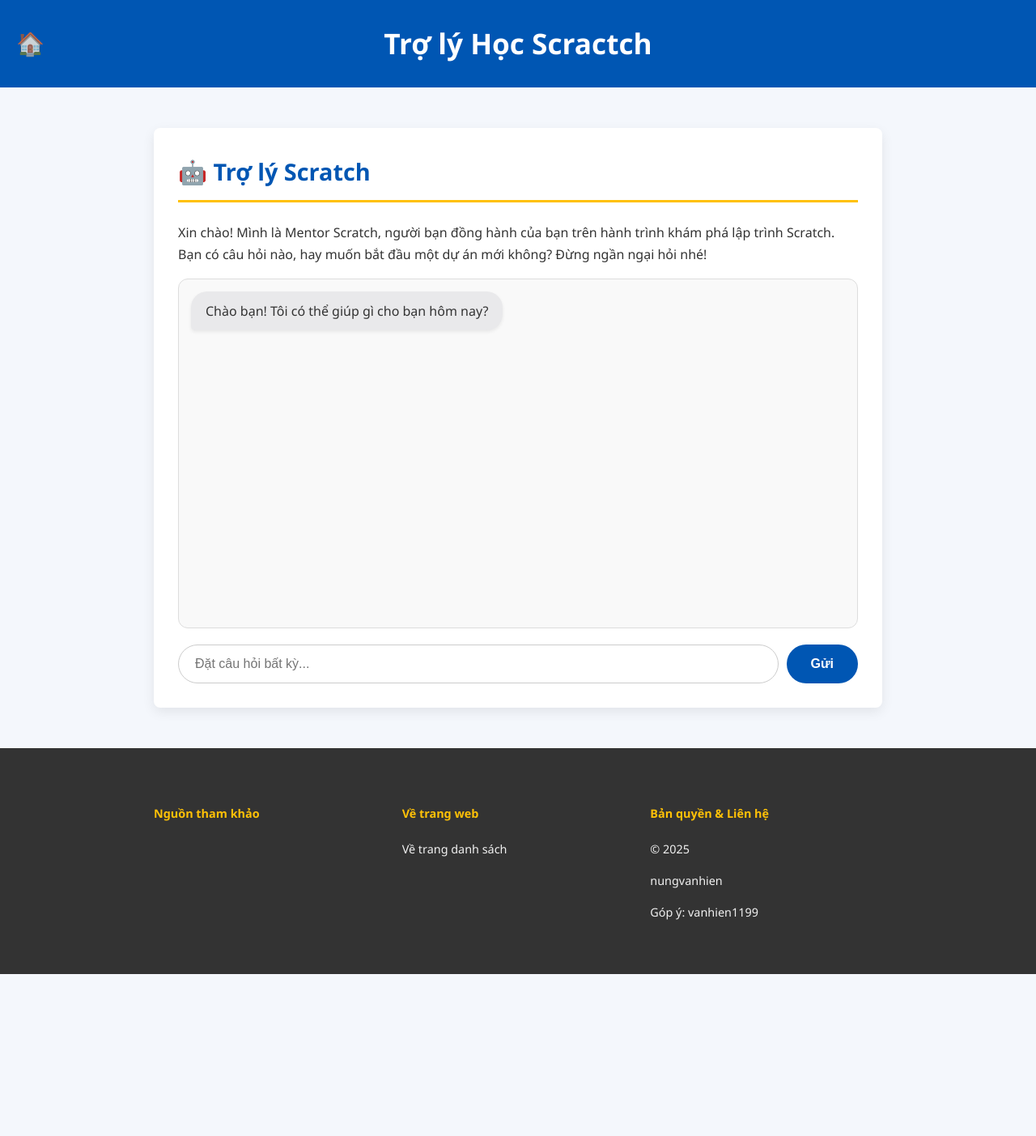
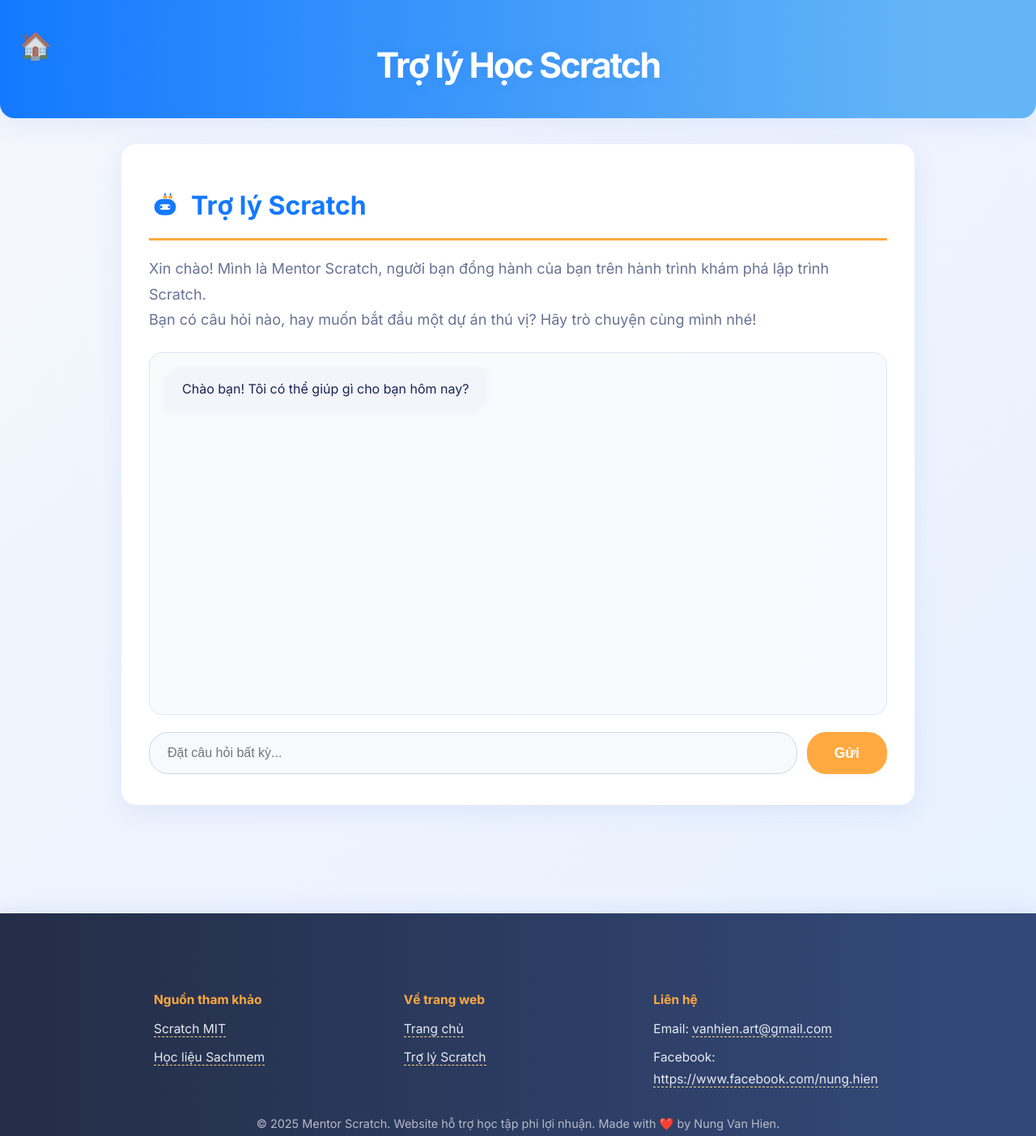
Before and after one commit to vanhien1199-art/Tin9, a website: page scratch3/index.html in a window 1280 px wide. Shown: the top 1403 px of the page at 81% size. Before the commit the page ends 1203 px from the top, so only its background shows below. Drawn offline with nearby package versions, Linux system fonts and the light colour scheme.

Commit message:
Update index.html

```diff
--- a/scratch3/index.html
+++ b/scratch3/index.html
@@ -4,121 +4,282 @@
     <meta charset="UTF-8">
     <meta name="viewport" content="width=device-width, initial-scale=1.0">
     <title>Trợ lý Scratch - Hỏi đáp</title>
-
+    <link rel="preconnect" href="https://fonts.googleapis.com">
+    <link rel="preconnect" href="https://fonts.gstatic.com" crossorigin>
+    <!-- Google Fonts for modern look -->
+    <link href="https://fonts.googleapis.com/css2?family=Inter:wght@400;600;700&display=swap" rel="stylesheet">
     <script src="https://cdn.jsdelivr.net/npm/marked/marked.min.js"></script>
-
-    <script>
-        window.lessonId = 'default';
-        // --- TOÀN BỘ SCRIPT CHATBOT LỖI ĐÃ BỊ XÓA KHỎI ĐÂY ---
-    </script>
 
     <style>
         :root {
-            --primary-color: #0056b3; /* Xanh dương */
-            --secondary-color: #ffc107; /* Vàng */
-            --bg-color: #f4f7fc;
-            --card-bg-color: #ffffff;
-            --text-color: #333;
+            --primary-color: #1479ff;
+            --secondary-color: #ffa940;
+            --bg-gradient-start: #f4f7fc;
+            --bg-gradient-end: #e6f0ff;
+            --card-bg: #fff;
+            --text-main: #1a2455;
+            --text-muted: #687293;
+            --border-radius: 18px;
+            --box-shadow: 0 8px 32px rgba(52,103,217,0.09);
         }
-        body { font-family: 'Segoe UI', Tahoma, Geneva, Verdana, sans-serif; line-height: 1.7; background-color: var(--bg-color); color: var(--text-color); margin: 0; }
-        .container { max-width: 900px; margin: 0 auto; padding: 20px; }
-        header { background-color: var(--primary-color); color: white; padding: 1.5rem 1rem; text-align: center; margin-bottom: 30px; position: relative; }
-        header h1 { margin: 0; font-size: 2.2em; }
-        .card { background-color: var(--card-bg-color); border-radius: 8px; box-shadow: 0 5px 15px rgba(0,0,0,0.08); padding: 30px; margin-bottom: 30px; }
-        h2, h3, h4 { color: var(--primary-color); }
-        h2 { border-bottom: 3px solid var(--secondary-color); padding-bottom: 10px; margin-top: 0; }
-        button { background-color: var(--secondary-color); color: var(--text-color); border: none; padding: 10px 20px; font-size: 1em; border-radius: 5px; cursor: pointer; }
-
-        .home-btn { position: absolute; top: 50%; left: 20px; transform: translateY(-50%); font-size: 28px; color: white; text-decoration: none; opacity: 0.8; }
-
-        /* CSS Chatbot, Footer, Back-to-Top */
-        /* Tôi sẽ sử dụng phiên bản CSS nâng cấp mà thầy/cô thích */
-        #ai-chatbot-card h3, #ai-chatbot-card h2 {
+        html {
+            scroll-behavior: smooth;
+        }
+        body {
+            font-family: 'Inter', 'Segoe UI', Tahoma, Geneva, Verdana, sans-serif;
+            line-height: 1.75;
+            background: linear-gradient(135deg, var(--bg-gradient-start) 0%, var(--bg-gradient-end) 100%);
+            color: var(--text-main);
+            margin: 0;
+        }
+        .container {
+            max-width: 980px;
+            margin: 32px auto;
+            padding: 0 28px 60px;
+        }
+        header {
+            background: linear-gradient(90deg, var(--primary-color), #64b5f6 90%);
+            color: #fff;
+            padding: 2.7rem 1.2rem 1.7rem;
+            text-align: center;
+            border-bottom-left-radius: var(--border-radius);
+            border-bottom-right-radius: var(--border-radius);
+            box-shadow: var(--box-shadow);
+            position: relative;
+        }
+        .home-btn {
+            position: absolute;
+            top: 1.8rem;
+            left: 1.5rem;
+            font-size: 2em;
+            color: #fff;
+            opacity: 0.85;
+            transition: opacity 0.2s, transform 0.2s;
+            text-decoration: none;
+            z-index: 2;
+        }
+        .home-btn:hover {
+            opacity: 1;
+            transform: scale(1.12);
+        }
+        header h1 {
+            font-size: 2.7em;
+            font-weight: 700;
+            margin: 0;
+            letter-spacing: -2px;
+            text-shadow: 0 1px 16px rgba(52,103,217,0.10);
+        }
+        .card {
+            background: var(--card-bg);
+            border-radius: var(--border-radius);
+            box-shadow: var(--box-shadow);
+            padding: 48px 34px 38px;
+            margin-bottom: 42px;
+            transition: box-shadow 0.2s;
+        }
+        .card:hover {
+            box-shadow: 0 8px 40px rgba(52,103,217,0.18);
+        }
+        h2, h3, h4 {
+            color: var(--primary-color);
+            font-weight: 700;
+            margin-bottom: 0.6em;
+        }
+        h2 {
+            font-size: 2em;
+            border-bottom: 3px solid var(--secondary-color);
+            padding-bottom: 12px;
+            margin-top: 0;
+        }
+        button {
+            background: var(--secondary-color);
+            color: #fff;
+            border: none;
+            padding: 12px 34px;
+            font-size: 1.1em;
+            border-radius: 24px;
+            cursor: pointer;
+            font-weight: 600;
+            box-shadow: 0 2px 8px rgba(52,103,217,0.042);
+            transition: background 0.2s, opacity 0.2s;
+        }
+        button:hover {
+            background: #ff822e;
+            opacity: 0.93;
+        }
+        /* Chatbot Section */
+        #ai-chatbot-card h2 {
             display: flex;
             align-items: center;
-            gap: 10px;
-            font-size: 1.8em;
+            gap: 16px;
+            font-size: 2em;
+        }
+        #ai-chatbot-card p {
+            font-size: 1.13em;
+            color: var(--text-muted);
+            margin-bottom: 24px;
         }
         .chat-window {
-            height: 400px;
-            border: 1px solid #ddd;
-            background-color: #f9f9f9;
-            padding: 15px;
-            border-radius: 12px;
+            height: 410px;
+            border: 1px solid #e0e5ef;
+            background: linear-gradient(97deg, #f8fafc 0%, #f8faff 100%);
+            padding: 18px;
+            border-radius: 16px;
             display: flex;
             flex-direction: column;
-            gap: 12px;
+            gap: 16px;
             overflow-y: auto;
             scroll-behavior: smooth;
+            margin-bottom: 21px;
         }
         .chat-message {
-            padding: 12px 18px;
-            border-radius: 20px;
-            max-width: 75%;
-            line-height: 1.5;
-            box-shadow: 0 2px 4px rgba(0,0,0,0.07);
+            padding: 14px 22px;
+            border-radius: 22px;
+            max-width: 80%;
+            font-size: 1em;
+            line-height: 1.55;
+            box-shadow: 0 2px 8px rgba(52,103,217,0.05);
         }
         .ai-message {
-            background-color: #e9e9eb;
-            color: #333;
+            background: #f3f5fb;
+            color: var(--text-main);
             align-self: flex-start;
-            border-bottom-left-radius: 5px;
+            border-bottom-left-radius: 7px;
+            border-top-right-radius: 7px;
         }
         .user-message {
-            background-color: var(--primary-color);
-            color: white;
+            background: linear-gradient(90deg, #1479ff 40%, #409fff 100%);
+            color: #fff;
             align-self: flex-end;
-            border-bottom-right-radius: 5px;
+            border-bottom-right-radius: 7px;
+            border-top-left-radius: 7px;
         }
         .chat-input-area {
             display: flex;
-            gap: 10px;
-            margin-top: 20px;
+            gap: 12px;
+            margin-top: 4px;
         }
         .chat-input-area input {
             flex-grow: 1;
-            border: 1px solid #ccc;
-            border-radius: 25px;
-            padding: 14px 20px;
+            border: 1.3px solid #cfd5e6;
+            border-radius: 24px;
+            padding: 16px 22px;
             font-size: 1em;
-            transition: border-color 0.3s;
+            transition: border-color 0.18s, box-shadow 0.18s;
+            background: #f7fafd;
         }
         .chat-input-area input:focus {
             outline: none;
             border-color: var(--primary-color);
-            box-shadow: 0 0 5px rgba(0,123,255,0.3);
+            box-shadow: 0 0 8px rgba(52,103,217,0.11);
         }
-        .chat-input-area button {
-            border-radius: 25px;
-            font-weight: bold;
-            padding: 0 30px;
-            background-color: var(--primary-color);
-            color: white;
-            font-size: 1em;
-            transition: opacity 0.3s;
+        .site-footer {
+            background: linear-gradient(90deg, #232d46, #334877 90%);
+            color: #e7eaf1;
+            padding: 40px 0 21px;
+            font-size: 0.97em;
+            box-shadow: 0 -4px 22px rgba(52,103,217,0.1);
         }
-        .chat-input-area button:hover { opacity: 0.8; }
-
-        .site-footer { background-color: #333; color: #f1f1f1; padding: 30px 0; font-size: 0.9em; }
-        .footer-grid { display: grid; grid-template-columns: repeat(auto-fit, minmax(250px, 1fr)); gap: 20px; }
-        .site-footer h4 { color: var(--secondary-color); }
-        .site-footer ul { list-style-type: none; padding: 0; }
-        .site-footer a { color: #f1f1f1; text-decoration: none; }
-        #back-to-top-btn { display: none; position: fixed; bottom: 20px; right: 20px; z-index: 999; background-color: var(--secondary-color); color: var(--text-color); cursor: pointer; padding: 10px; border-radius: 50%; font-size: 18px; width: 50px; height: 50px; text-align: center; line-height: 30px; text-decoration: none; border: none;}
+        .footer-grid {
+            display: grid;
+            grid-template-columns: repeat(auto-fit, minmax(250px, 1fr));
+            gap: 26px;
+            max-width: 900px;
+            margin: 0 auto 20px;
+            padding: 0 18px;
+        }
+        .site-footer h4 {
+            color: var(--secondary-color);
+            font-weight: 700;
+        }
+        .site-footer ul {
+            list-style-type: none;
+            padding: 0;
+            margin: 0;
+        }
+        .site-footer li {
+            margin-bottom: 8px;
+        }
+        .site-footer a {
+            color: #e7eaf1;
+            text-decoration: none;
+            border-bottom: 1px dashed #ffd789;
+            transition: color 0.2s;
+        }
+        .site-footer a:hover {
+            color: #ffcd68;
+        }
+        .footer-note {
+            text-align: center;
+            color: #b6bac8;
+            margin-top: 15px;
+            font-size: 0.93em;
+        }
+        #back-to-top-btn {
+            display: none;
+            position: fixed;
+            bottom: 26px;
+            right: 24px;
+            z-index: 999;
+            background: var(--secondary-color);
+            color: var(--text-main);
+            cursor: pointer;
+            padding: 14px 18px;
+            border-radius: 50px;
+            font-size: 1.4em;
+            box-shadow: 0 2px 16px rgba(52,103,217,0.13);
+            transition: background 0.2s, opacity 0.2s;
+        }
+        #back-to-top-btn:hover {
+            background: #ff822e;
+            opacity: 0.93;
+        }
+        @media only screen and (max-width: 700px) {
+            .container { padding: 0 8px 60px; }
+            .card { padding: 20px 10px; }
+            .chat-window { padding: 8px; }
+            .chat-input-area input { padding: 10px 14px; }
+        }
+        @media only screen and (max-width: 440px) {
+            .chat-window { height: 260px; }
+            .card { padding: 10px; }
+            header { padding: 1.1rem 0.3rem; }
+            header h1 { font-size: 1.6em; }
+            .chat-input-area button { padding: 0 10px; font-size: 0.9em; }
+        }
     </style>
 </head>
 <body id="page-top">
     <header>
         <a href="/" class="home-btn" title="Về trang chủ">🏠</a>
-        <h1>Trợ lý Học Scractch</h1>
+        <h1>Trợ lý Học Scratch</h1>
     </header>
 
     <div class="container">
         <section id="ai-chatbot-card" class="card">
-            <h2>🤖 Trợ lý Scratch</h2>
-            <p>Xin chào! Mình là Mentor Scratch, người bạn đồng hành của bạn trên hành trình khám phá lập trình Scratch. Bạn có câu hỏi nào, hay muốn bắt đầu một dự án mới không? Đừng ngần ngại hỏi nhé!</p>
+           <h2>
+  <span style="display:inline-flex;align-items:center;">
+    <svg width="40" height="40" viewBox="0 0 48 48" fill="none" style="margin-right:12px;vertical-align:middle;">
+      <rect x="8" y="14" width="32" height="24" rx="12" fill="#1479ff"/>
+      <rect x="16" y="22" width="16" height="8" rx="4" fill="#fff"/>
+      <circle cx="18" cy="26" r="2" fill="#1479ff"/>
+      <circle cx="30" cy="26" r="2" fill="#1479ff"/>
+      <rect x="21" y="8" width="6" height="6" rx="3" fill="#ffa940"/>
+      <rect x="29" y="8" width="6" height="6" rx="3" fill="#ffa940"/>
+      <rect x="23" y="5" width="2" height="4" rx="1" fill="#1479ff"/>
+      <rect x="31" y="5" width="2" height="4" rx="1" fill="#1479ff"/>
+    </svg>
+    Trợ lý Scratch
+  </span>
+</h2>
+            <p>
+                Xin chào! Mình là Mentor Scratch, người bạn đồng hành của bạn trên hành trình khám phá lập trình Scratch.<br>
+                Bạn có câu hỏi nào, hay muốn bắt đầu một dự án thú vị? Hãy trò chuyện cùng mình nhé!
+            </p>
             <div id="chat-window" class="chat-window">
-                <div class="chat-message ai-message">Chào bạn! Tôi có thể giúp gì cho bạn hôm nay?</div>
+                <div class="chat-message ai-message">
+                    Chào bạn! Tôi có thể giúp gì cho bạn hôm nay?
+                </div>
             </div>
             <div class="chat-input-area">
                 <input type="text" id="user-input" placeholder="Đặt câu hỏi bất kỳ...">
@@ -134,19 +295,45 @@
     // Script cho các chức năng chung (Footer, Back-to-Top)
     document.addEventListener('DOMContentLoaded', function() {
         const backToTopBtn = document.getElementById("back-to-top-btn");
-        if(backToTopBtn){
-            window.onscroll = () => {
-                backToTopBtn.style.display = (document.body.scrollTop > 100 || document.documentElement.scrollTop > 100) ? "block" : "none";
-            };
-        }
+        window.onscroll = () => {
+            backToTopBtn.style.display = (document.body.scrollTop > 100 || document.documentElement.scrollTop > 100) ? "block" : "none";
+        };
 
         const footer = document.querySelector('.site-footer');
         if (footer) {
-             footer.innerHTML = `<div class="container"><div class="footer-grid"><div><h4>Nguồn tham khảo</h4><ul><li></li></ul></div><div><h4>Về trang web</h4><ul><li><a href="/">Về trang danh sách</a></li></ul></div><div><h4>Bản quyền & Liên hệ</h4><p>&copy; ${new Date().getFullYear()}</p>nungvanhien<p>Góp ý: <a href="mailto:gopy@example.com">vanhien1199</a></p></div></div></div>`;
+            footer.innerHTML = `
+                <div class="container">
+                    <div class="footer-grid">
+                        <div>
+                            <h4>Nguồn tham khảo</h4>
+                            <ul>
+                                <li><a href="https://scratch.mit.edu/" target="_blank">Scratch MIT</a></li>
+                                <li><a href="https://hoclieu.sachmem.vn/" target="_blank">Học liệu Sachmem</a></li>
+                            </ul>
+                        </div>
+                        <div>
+                            <h4>Về trang web</h4>
+                            <ul>
+                                <li><a href="/">Trang chủ</a></li>
+                                <li><a href="#ai-chatbot-card">Trợ lý Scratch</a></li>
+                            </ul>
+                        </div>
+                        <div>
+                            <h4>Liên hệ</h4>
+                            <ul>
+                                <li>Email: <a href="mailto:vanhien.art@gmail.com">vanhien.art@gmail.com</a></li>
+                                <li>Facebook: <a href="https://www.facebook.com/nung.hien" target="_blank">https://www.facebook.com/nung.hien</a></li>
+                            </ul>
+                        </div>
+                    </div>
+                    <div class="footer-note">
+                        © 2025 Mentor Scratch. Website hỗ trợ học tập phi lợi nhuận. Made with ❤️ by Nung Van Hien.
+                    </div>
+                </div>
+            `;
         }
     });
     </script>
-
     <script src="../shared/chatbot.js"></script>
 </body>
 </html>
```
